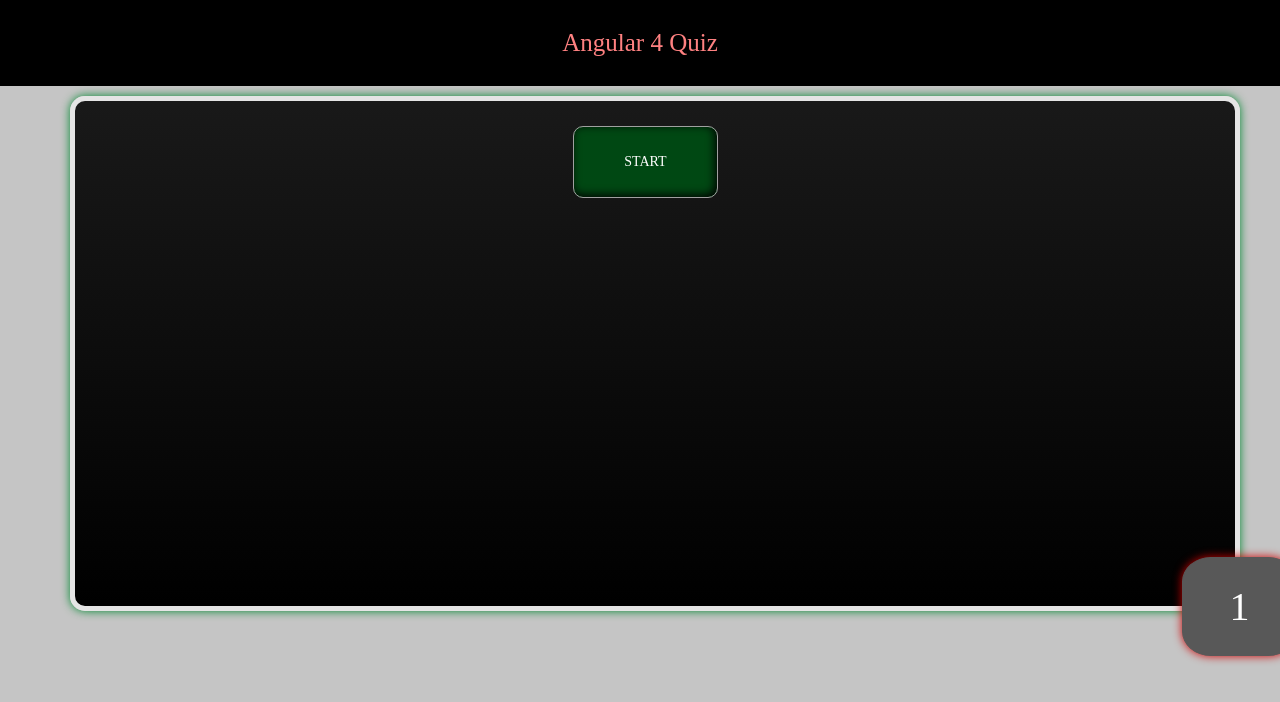
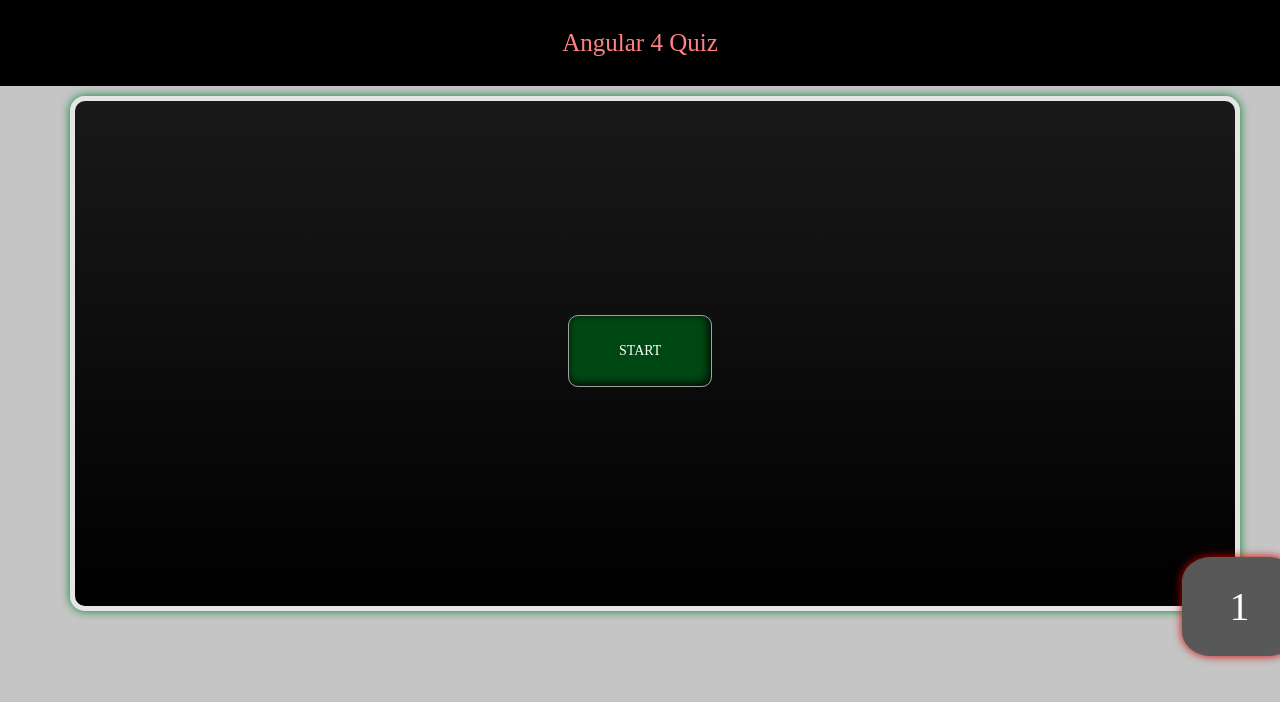
Before and after one commit to Sultantariq786/Angular4-Quiz, an Angular app: page / in a window 1280 px wide. Shown: the top 702 px of the page. Built offline with nearby package versions, Linux system fonts and the light colour scheme.

Commit message:
Signed-off-by: Tariq <newtechtariq@gmail.com>

```diff
--- a/src/app/blackboard/blackboard.component.html
+++ b/src/app/blackboard/blackboard.component.html
@@ -1,7 +1,7 @@
 <section class="quizWrap container">
+    <a class="startQuiz" (click)="startQuiz()" [hidden]="hidden">START</a>
     <div class="row">
     <div class="col-xs-12">
-      <a class="startQuiz" (click)="startQuiz()" [hidden]="hidden">START</a>
       <div [hidden]="!hidden">
         <form *ngIf="i <= 7;else result">
           <div>Score : {{ score }}</div>
--- a/src/app/blackboard/blackboard.component.ts
+++ b/src/app/blackboard/blackboard.component.ts
@@ -68,7 +68,7 @@
   onOptionSelection(value) {
     if (value = this.cans) {
       console.log(value);
-      console.log(this.cans);
+      // console.log(this.cans);
       this.score = this.score + 100;
     } else {
       this.score = this.score - 100;
--- a/src/styles.css
+++ b/src/styles.css
@@ -21,7 +21,7 @@
 	border-radius: 10px;
     box-shadow: -2px -2px 10px #000 inset;
     position: absolute;
-    top: 70%;
+    top: 42.5%;
     left: 42.5%;
 }
 
```
